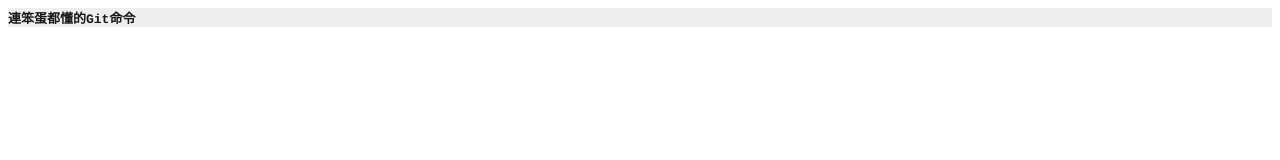
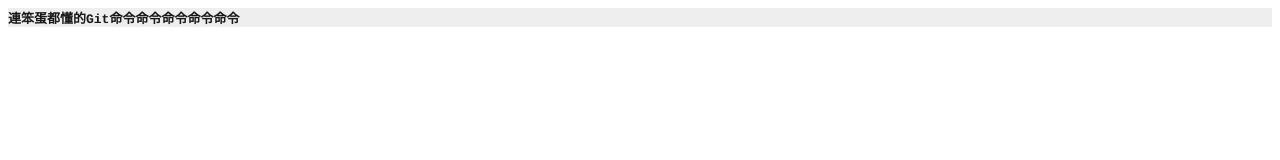
Before and after one commit to ChenShenJin/resume, a plain HTML site: page sample2.html in a window 1280 px wide. Drawn offline with Linux system fonts and the light colour scheme.

Commit message:
修改sample2

```diff
--- a/sample2.html
+++ b/sample2.html
@@ -13,6 +13,6 @@
   </style>
 </head>
 <body>
-<p class="p1"><span class="s1"><b>連笨蛋都懂的</b></span><span class="s2"><b>Git</b></span><span class="s1"><b>命令</b></span></p>
+<p class="p1"><span class="s1"><b>連笨蛋都懂的</b></span><span class="s2"><b>Git</b></span><span class="s1"><b>命令命令命令命令命令</b></span></p>
 </body>
 </html>
```
